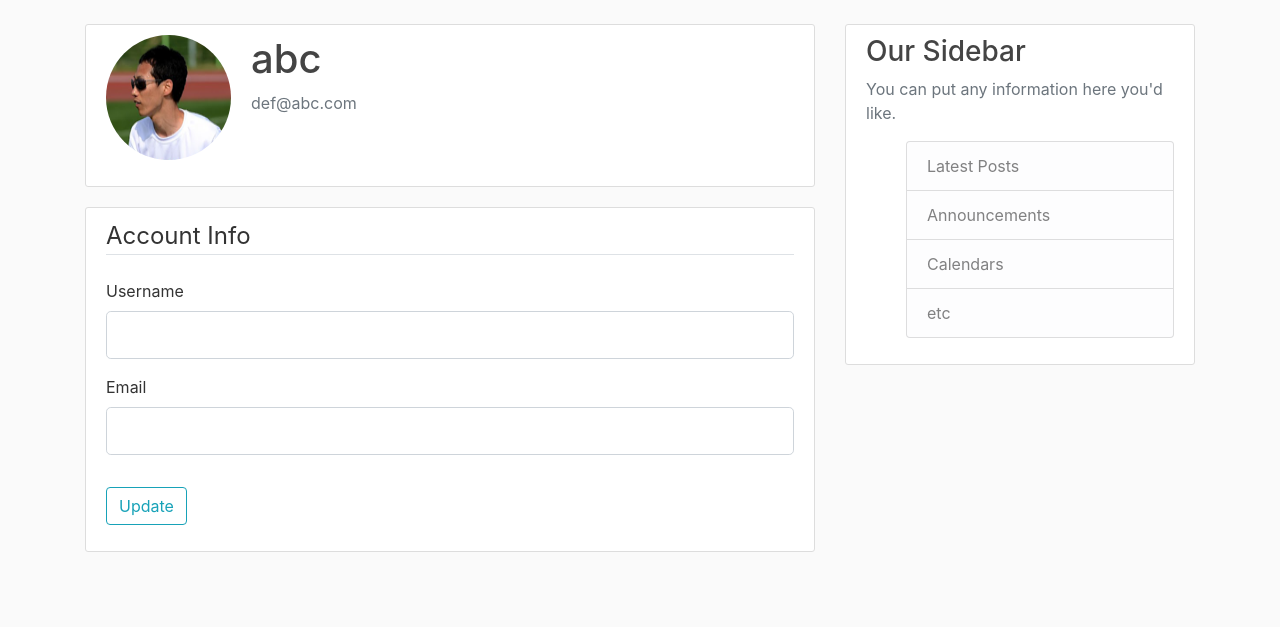
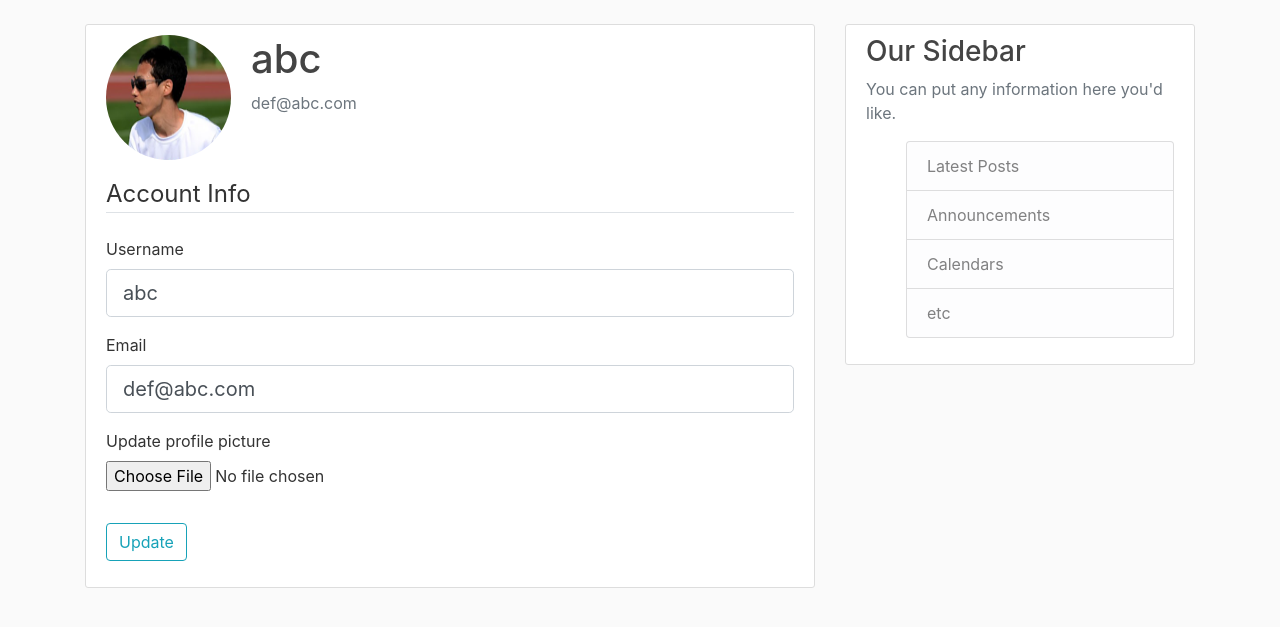
Before and after one commit to sg-kim/python_flask, a Flask app: page /account in a window 1280 px wide. Shown: the part 56-683 px from the top of the page. Run offline with Flask 2, Linux system fonts and the light colour scheme; a user stored in the database is signed in; some libraries are stand-ins or nearby versions.

Commit message:
exercise on implementing user account profile and picture

```diff
--- a/08_user_account_profile_picture/DBwithFlaskPackage/forms.py
+++ b/08_user_account_profile_picture/DBwithFlaskPackage/forms.py
@@ -1,4 +1,5 @@
 from flask_wtf import FlaskForm
+from flask_wtf.file import FileField, FileAllowed
 from flask_login import current_user
 from wtforms import StringField, PasswordField, SubmitField, BooleanField
 from wtforms.validators import DataRequired, Length, Email, EqualTo, ValidationError
@@ -30,8 +31,7 @@ class LoginForm(FlaskForm):	#	this class is inherited from FlaskForm
 class UpdateAccountForm(FlaskForm):	#	this class is inherited from FlaskForm
 	username = StringField('Username', validators=[DataRequired(), Length(min=2, max=20)])	#	instantiate StringField class
 	email = StringField('Email', validators=[DataRequired(), Email()])
-	password = PasswordField('Password', validators=[DataRequired()])
-	confirm_password = PasswordField('Confirm Password', validators=[DataRequired(), EqualTo('password')])
+	picture = FileField('Update profile picture', validators=[FileAllowed(['jpg', 'png'])])
 	submit = SubmitField('Update')
 
 	def validate_username(self, username):
--- a/08_user_account_profile_picture/DBwithFlaskPackage/routes.py
+++ b/08_user_account_profile_picture/DBwithFlaskPackage/routes.py
@@ -1,3 +1,6 @@
+import os
+import secrets
+from PIL import Image
 from flask import render_template, url_for, flash, redirect, request
 from DBwithFlaskPackage.forms import RegistrationForm, LoginForm, UpdateAccountForm
 from DBwithFlaskPackage.models import User, Post
@@ -63,9 +66,34 @@ def logout():
 	logout_user()
 	return redirect(url_for('home'))
 
-@app.route("/account")
+def save_picture(form_picture):
+	random_hex = secrets.token_hex(8)		#	8 bytes
+	_, f_ext = os.path.splitext(form_picture.filename)		#	throw away filename = _
+	picture_fn = random_hex + f_ext
+	picture_path = os.path.join(app.root_path, 'static/profile_pics', picture_fn)
+
+	output_size = (125, 125)
+	i = Image.open(form_picture)
+	i.thumbnail(output_size)
+	i.save(picture_path)
+
+	return picture_fn
+
+@app.route("/account", methods=['GET', 'POST'])
 @login_required
 def account():
 	form = UpdateAccountForm()
+	if form.validate_on_submit():
+		if form.picture.data:
+			picture_file = save_picture(form.picture.data)
+			current_user.image_file = picture_file
+		current_user.username = form.username.data
+		current_user.email = form.email.data
+		db.session.commit()
+		flash('Your account has been updates!', 'success')
+		return redirect(url_for('account'))
+	elif request.method == 'GET':
+	 	form.username.data = current_user.username
+	 	form.email.data = current_user.email
 	image_file = url_for('static', filename='profile_pics/' + current_user.image_file)
 	return render_template("account.html", title='Account', image_file=image_file, form=form)
--- a/08_user_account_profile_picture/DBwithFlaskPackage/templates/account.html
+++ b/08_user_account_profile_picture/DBwithFlaskPackage/templates/account.html
@@ -8,9 +8,7 @@
 				<p class="text-secondary">{{current_user.email}}</p>
 			</div>
 		</div>
-	</div>
-	<div class="content-section">
-		<form method="POST" action="">
+		<form method="POST" action="" enctype="multipart/form-data">
 			{{ form.hidden_tag() }}	{# Transferring CSRF token = secret key #}
 			<fieldset class="form-group">
 				<legend class="border-bottom mb-4">Account Info</legend>
@@ -40,6 +38,15 @@
 						{{ form.email(class="form-control form-control-lg") }}
 					{% endif %}
 				</div>
+				<div class="form-group">
+					{{form.picture.label()}}
+					{{form.picture(class="form-control-file")}}
+					{%if form.picture.errors%}
+						{% for error in form.picture.errors%}
+							<span class"text-danger">{{ error }}</span>
+						{% endfor %}
+					{%endif%}
+				</div>
 			</fieldset>
 			<div class="form-group">
 				{{ form.submit(class="btn btn-outline-info") }}
```
Also changed, not shown: 08_user_account_profile_picture/DBwithFlaskPackage/site.db, 08_user_account_profile_picture/DBwithFlaskPackage/static/profile_pics/19137e3105ea3917.png (added).
